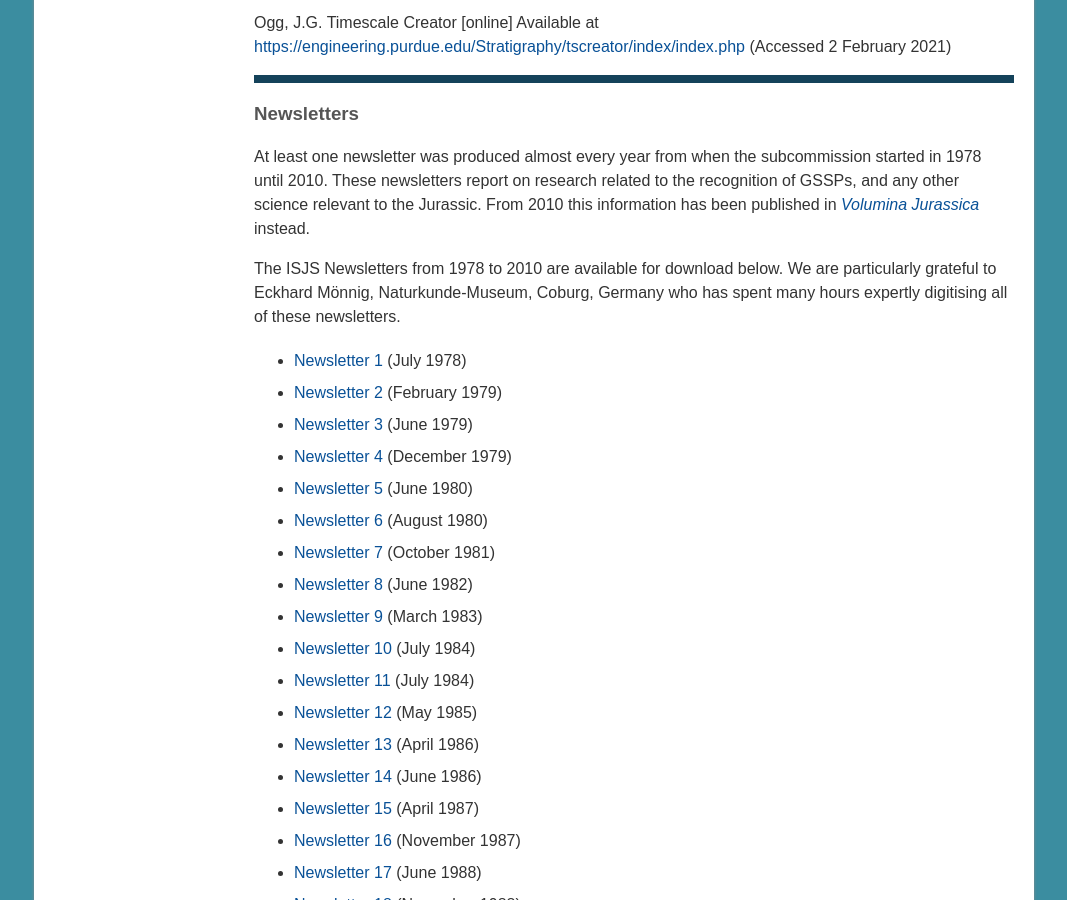
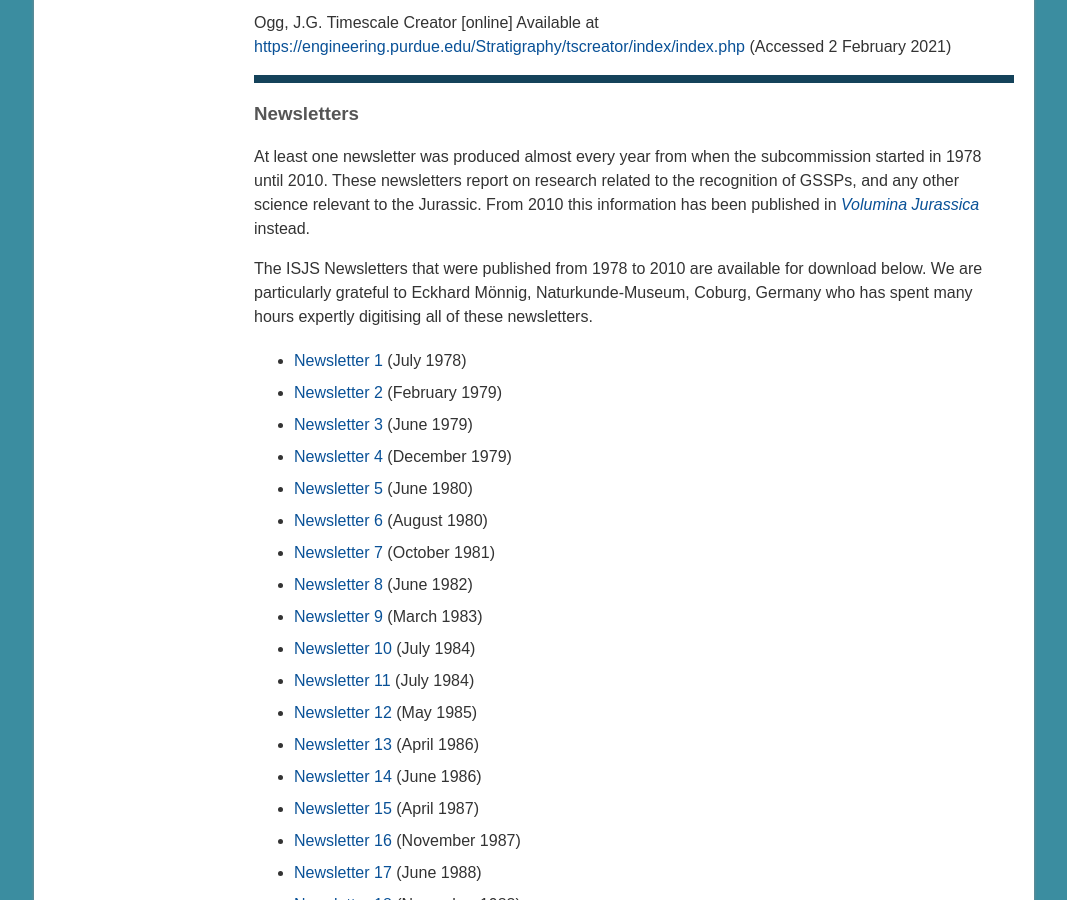
Before and after one commit to i-c-stratigraphy/subcommission-jurassic, a Jekyll site: the page built from pages/resources.md, in a window 1280 px wide and 900 px high, scrolled down 988 px. Shown: the whole window, without its empty margins (106-1173 px from the left). Built offline with Jekyll 4.4.1, drawn with Linux system fonts in a browser that asks for light colours.

Commit message:
Update resources.md

```diff
--- a/pages/resources.md
+++ b/pages/resources.md
@@ -32,7 +32,7 @@ Ogg, J.G. Timescale Creator [online] Available at <https://engineering.purdue.ed
 
 At least one newsletter was produced almost every year from when the subcommission started in 1978 until 2010. These newsletters report on research related to the recognition of GSSPs, and any other science relevant to the Jurassic. From 2010 this information has been published in _[Volumina Jurassica](https://vjs.pgi.gov.pl)_ instead.
 
-The ISJS Newsletters from 1978 to 2010 are available for download below. We are particularly grateful to Eckhard Mönnig, Naturkunde-Museum, Coburg, Germany who has spent many hours expertly digitising all of these newsletters.
+The ISJS Newsletters that were published from 1978 to 2010 are available for download below. We are particularly grateful to Eckhard Mönnig, Naturkunde-Museum, Coburg, Germany who has spent many hours expertly digitising all of these newsletters.
 
 
 * [Newsletter 1](files/isjs-newsletter-no-1.pdf) (July 1978)
```
